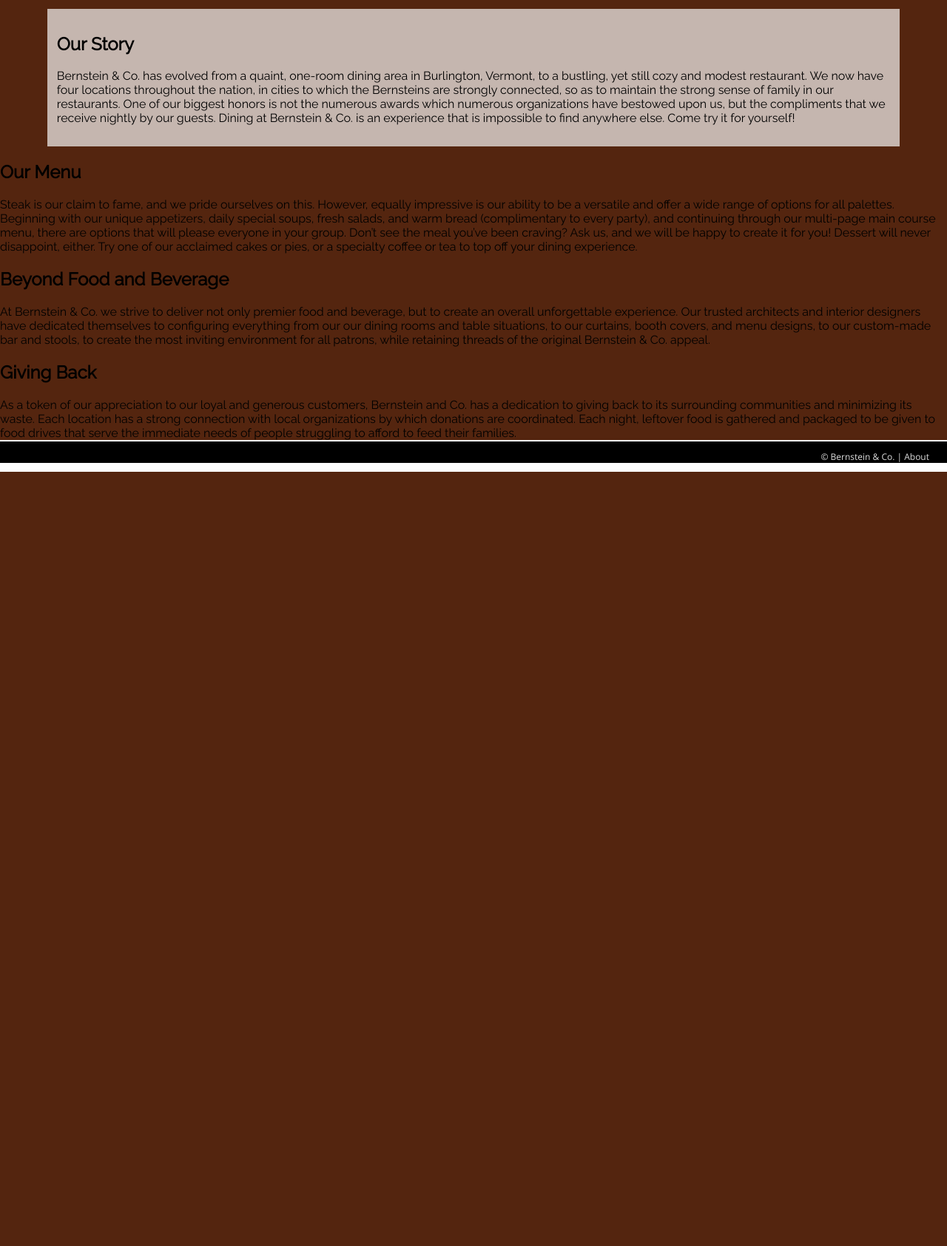
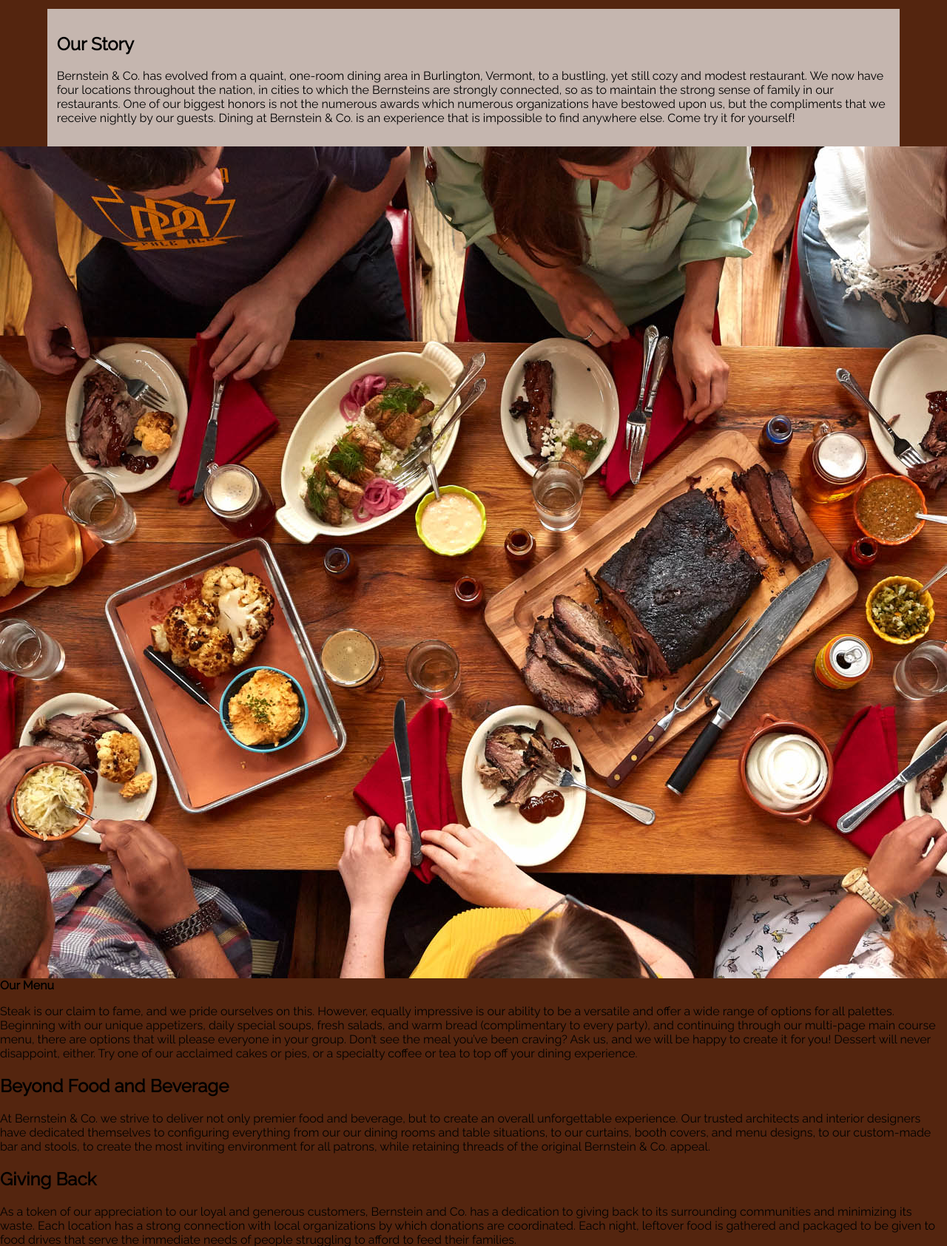
Before and after one commit to zebernst/bernsteinco, a PHP site: page /about.php in a window 1280 px wide; the page is wider, and only the part inside the window is pictured. Shown: the part 474-2159 px from the top of that part at 74% size. Before the commit the page ends 1112 px from the top of that part, so only its background shows below. Run offline with PHP 8.4, Linux system fonts and the light colour scheme.

Commit message:
Update about.php

```diff
--- a/about.php
+++ b/about.php
@@ -17,9 +17,11 @@ include "_includes/nav.php";
   <h2><strong>Our Story</strong></h2>
 <p>Bernstein &amp; Co. has evolved from a quaint, one-room dining area in Burlington, Vermont, to a bustling, yet still cozy and modest restaurant. We now have four locations throughout the nation, in cities to which the Bernsteins are strongly connected, so as to maintain the strong sense of family in our restaurants. One of our biggest honors is not the numerous awards which numerous organizations have bestowed upon us, but the compliments that we receive nightly by our guests. Dining at Bernstein &amp; Co. is an experience that is impossible to find anywhere else. Come try it for yourself!</p>
   </div>
+  <img id="family" src="/_media/family.jpg" alt="family restaurant photo">
+  <div class="abtBox3"
   <h2><strong>Our Menu</strong></h2>
 <p>Steak is our claim to fame, and we pride ourselves on this. However, equally impressive is our ability to be a versatile and offer a wide range of options for all palettes. Beginning with our unique appetizers, daily special soups, fresh salads, and warm bread (complimentary to every party), and continuing through our multi-page main course menu, there are options that will please everyone in your group. Don’t see the meal you’ve been craving? Ask us, and we will be happy to create it for you! Dessert will never disappoint, either. Try one of our acclaimed cakes or pies, or a specialty coffee or tea to top off your dining experience.</p>
-
+</div>
   <h2><strong>Beyond Food and Beverage</strong></h2>
 <p>At Bernstein &amp; Co. we strive to deliver not only premier food and beverage, but to create an overall unforgettable experience. Our trusted architects and interior designers have dedicated themselves to configuring everything from our our dining rooms and table situations, to our curtains, booth covers, and menu designs, to our custom-made bar and stools, to create the most inviting environment for all patrons, while retaining threads of the original Bernstein &amp; Co. appeal.</p>
 
```
